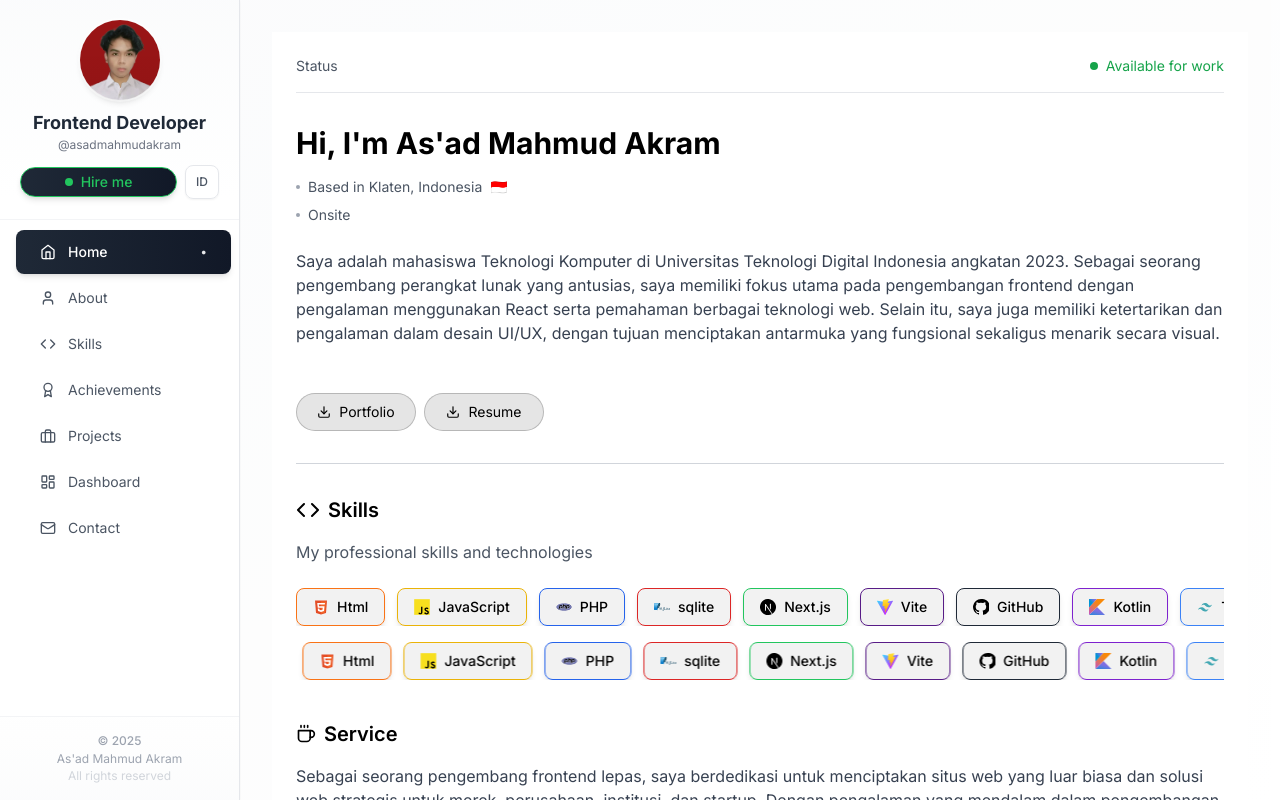
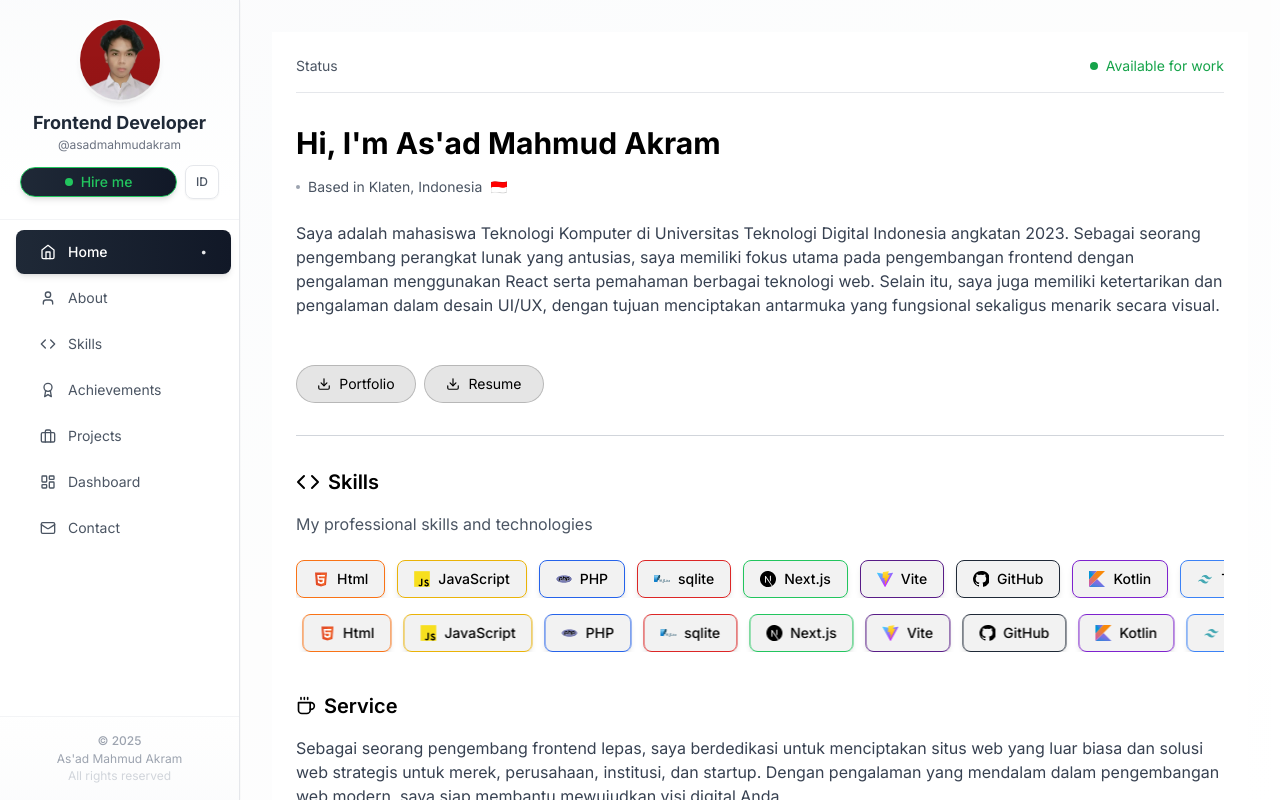
Before and after one commit to asadmahmud22/Portofolio-V2, a React (Vite) app: page / in a window 1280 px wide. Built offline with nearby package versions, Linux system fonts and the light colour scheme.

Commit message:
Update Home.jsx

```diff
--- a/src/pages/Home.jsx
+++ b/src/pages/Home.jsx
@@ -161,10 +161,6 @@ const Home = () => {
             <div className="flex items-center gap-2">
               <div className="w-1 h-1 bg-gray-400 rounded-full"></div>
               Based in Klaten, Indonesia <span className="text-sm">🇮🇩</span>
-            </div>
-            <div className="flex items-center gap-2">
-              <div className="w-1 h-1 bg-gray-400 rounded-full"></div>
-              Onsite
             </div>
           </div>
 
```
